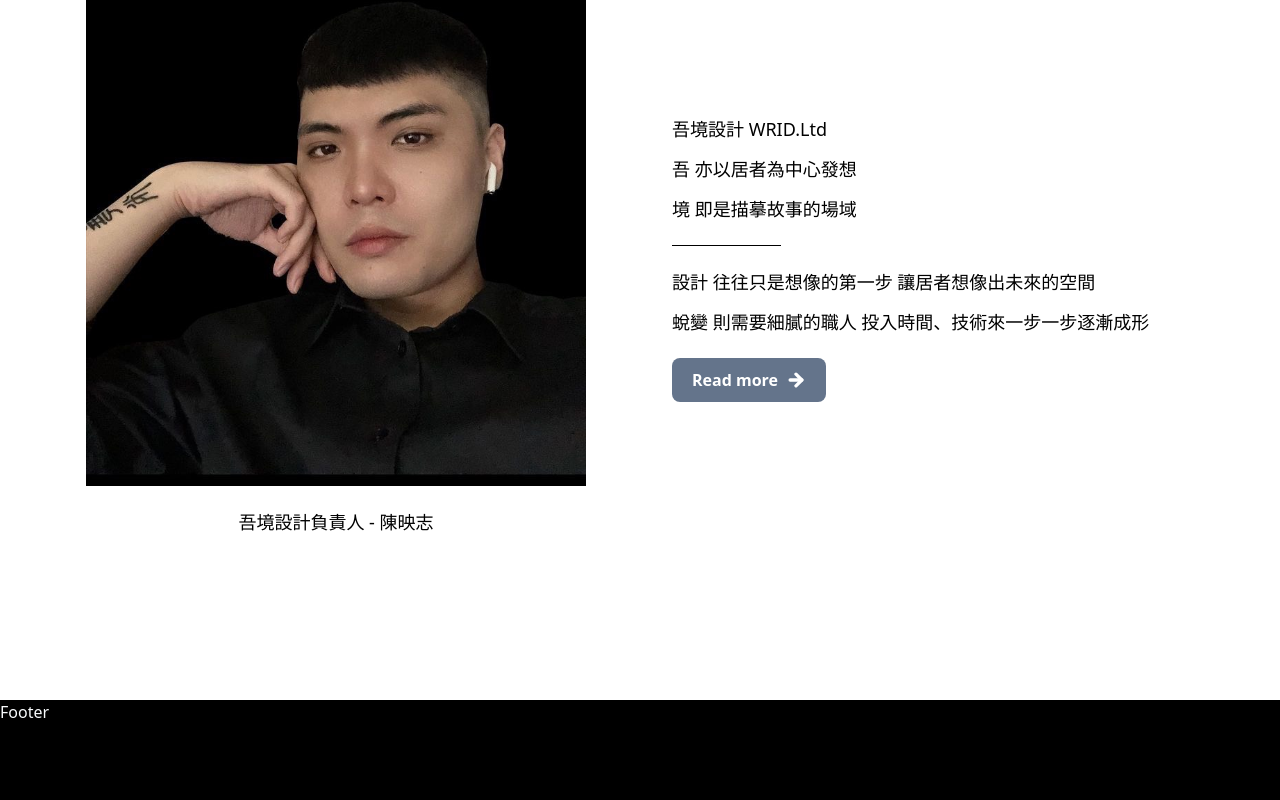
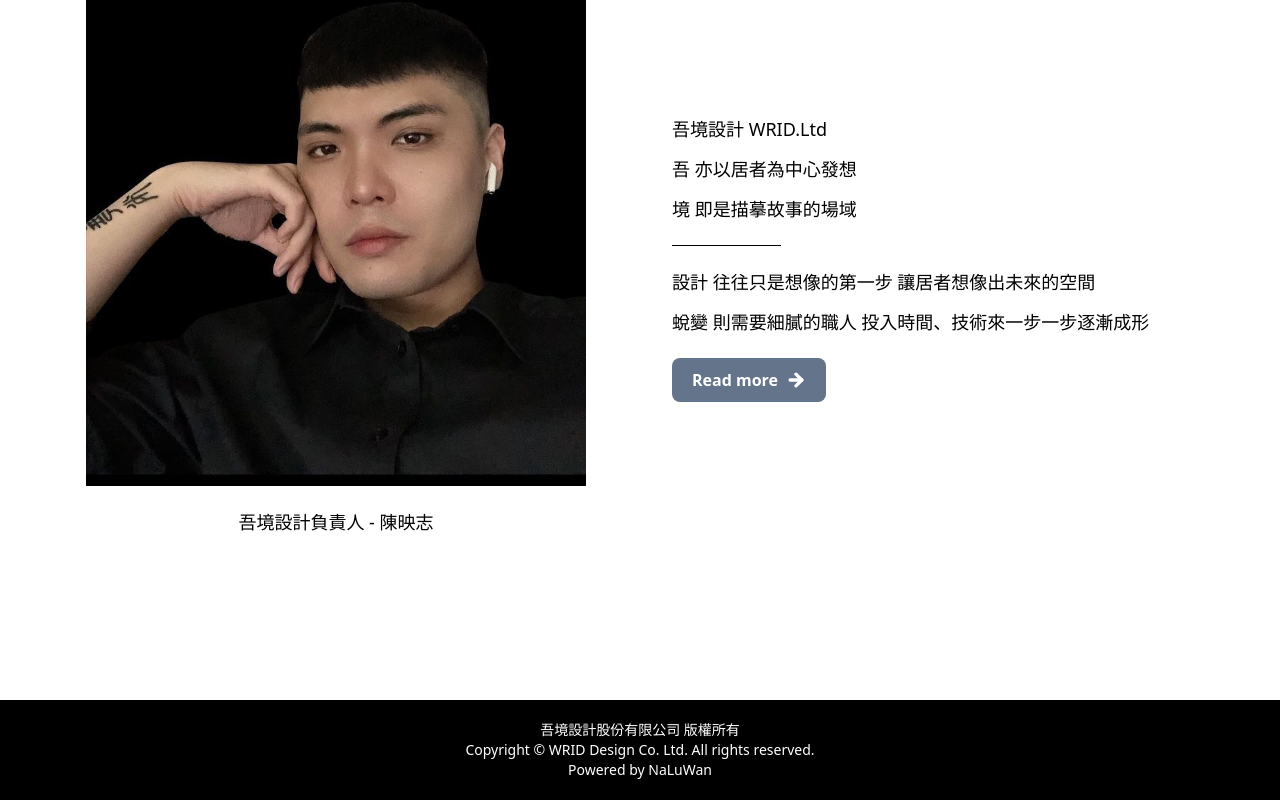
Before and after one commit to naluwan/vite_wrid_official_website, a React (Vite) app: page /#/ in a window 1280 px wide. Shown: the part 894-1694 px from the top of the page. Before the commit the page ends 1618 px from the top, so only its background shows below. Built offline with nearby package versions, Linux system fonts and the light colour scheme.

Commit message:
feat: update Footer

```diff
--- a/src/sections/Footer.tsx
+++ b/src/sections/Footer.tsx
@@ -1,7 +1,13 @@
 import React from 'react';
 
 const Footer: React.FC = () => {
-  return <div>Footer</div>;
+  return (
+    <div className='text-blacks flex flex-col items-center justify-center gap-0 bg-white p-5 text-sm leading-5 dark:bg-black dark:text-white'>
+      <p className='m-0'>吾境設計股份有限公司 版權所有</p>
+      <p className='m-0'>Copyright © WRID Design Co. Ltd. All rights reserved.</p>
+      <p className='m-0'>Powered by NaLuWan</p>
+    </div>
+  );
 };
 
 export default Footer;
```
